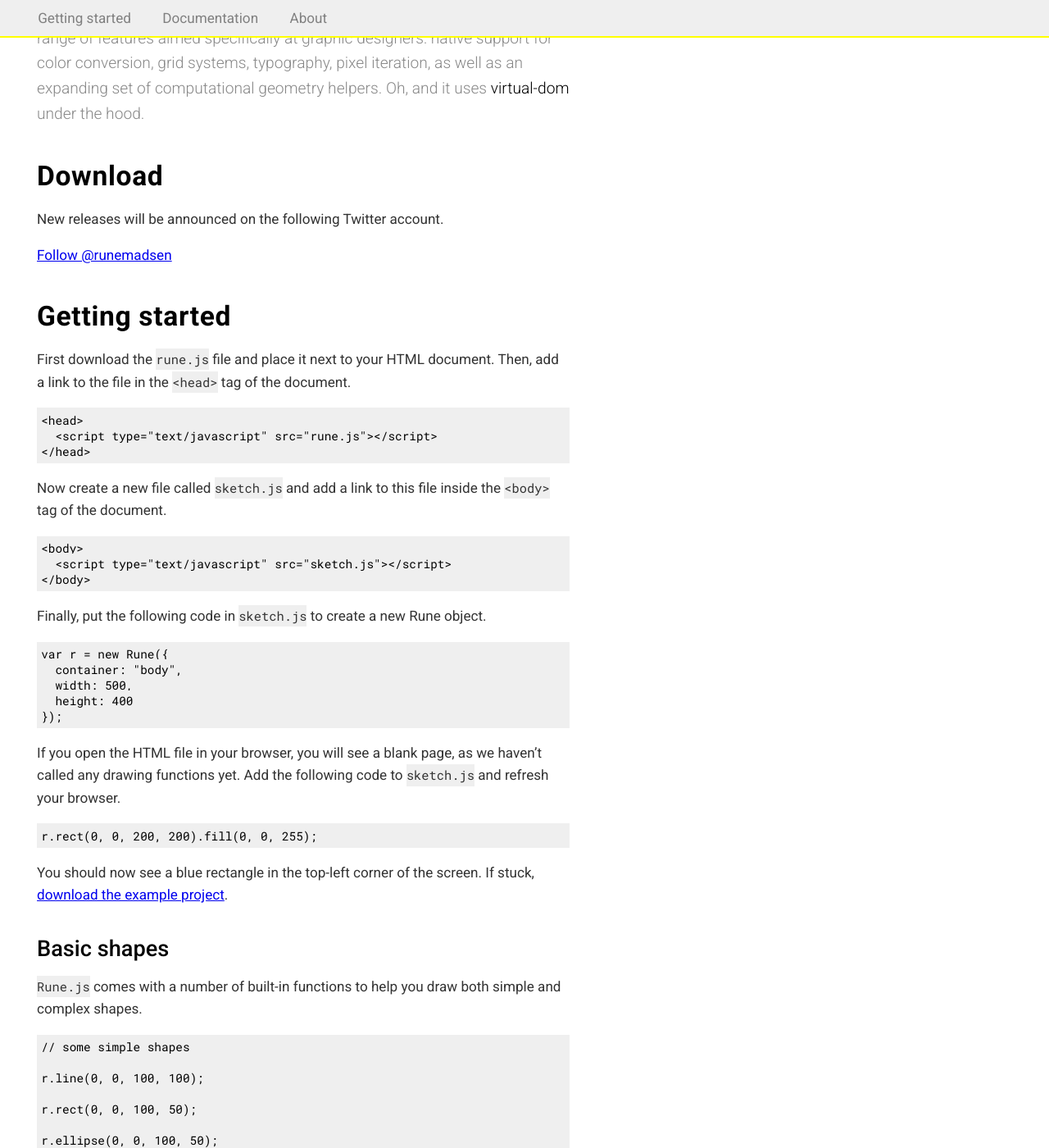
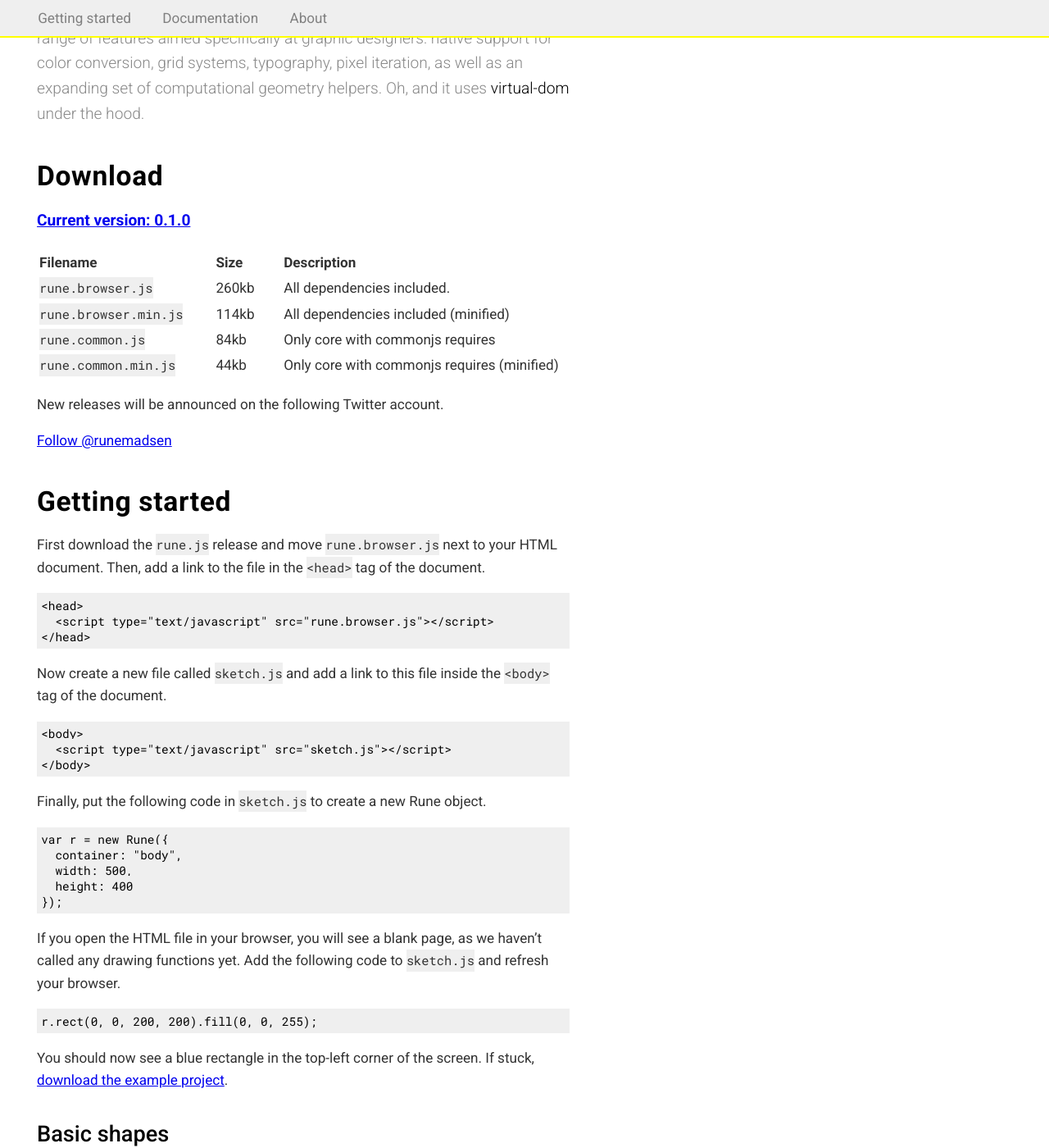
Before and after one commit to runemadsen/rune.js, a Jekyll site: the page built from index.md, in a window 1280 px wide and 1400 px high, scrolled down 190 px. Shown: the whole window at 82% size. Built offline with Jekyll 4.4.1, drawn with Linux system fonts in a browser that asks for light colours; nearby versions of some CDN libraries; comment, search, counter and statistics services are not loaded.

Commit message:
adding release

````diff
--- a/_layouts/default.html
+++ b/_layouts/default.html
@@ -16,7 +16,6 @@
     <script>!function(d,s,id){var js,fjs=d.getElementsByTagName(s)[0],p=/^http:/.test(d.location)?'http':'https';if(!d.getElementById(id)){js=d.createElement(s);js.id=id;js.src=p+'://platform.twitter.com/widgets.js';fjs.parentNode.insertBefore(js,fjs);}}(document, 'script', 'twitter-wjs');</script>
 
     <script type="text/javascript" src="https://code.jquery.com/jquery-2.1.4.min.js"></script>
-    <script type="text/javascript" src="/js/rune.js"></script>
     <script type="text/javascript" src="/js/highlight.js"></script>
     <script>hljs.initHighlightingOnLoad();</script>
 
--- a/_sass/_fonts.scss
+++ b/_sass/_fonts.scss
@@ -64,8 +64,12 @@ code {
   font-size: 0.9em;
 }
 
-p, ul, ol {
+p, ul, ol, table {
   font-size: 1.07em;
   line-height: 1.6em;
   color: #333;
 }
+
+#download + p {
+  font-size: 1.2em;
+}
--- a/_sass/_layout.scss
+++ b/_sass/_layout.scss
@@ -43,3 +43,22 @@ header {
     }
   }
 }
+
+// download table
+
+table {
+
+  width: 100%;
+
+  thead {
+    text-align: left;
+  }
+
+  tr td {
+    padding-right: 30px;
+
+    &:last-child {
+      padding-right: 0;
+    }
+  }
+}
--- a/index.md
+++ b/index.md
@@ -10,6 +10,15 @@ Rune.js is a JavaScript library for programming graphic design systems with SVG.
 
 ## Download
 
+**[Current version: 0.1.0](https://github.com/runemadsen/rune.js/releases/tag/0.1.0)**
+
+| Filename              | Size   | Description   |
+| --------------------- | ------ | -------------|
+| `rune.browser.js`     | 260kb  | All dependencies included. |
+| `rune.browser.min.js` | 114kb  | All dependencies included (minified) |
+| `rune.common.js`      | 84kb   | Only core with commonjs requires |
+| `rune.common.min.js`  | 44kb   | Only core with commonjs requires (minified) |
+
 New releases will be announced on the following Twitter account.
 
 <a href="https://twitter.com/runemadsen" class="twitter-follow-button" data-show-count="false" data-size="large">Follow @runemadsen</a>
@@ -17,11 +26,11 @@ New releases will be announced on the following Twitter account.
 
 ## Getting started
 
-First download the `rune.js` file and place it next to your HTML document. Then, add a link to the file in the `<head>` tag of the document.
+First download the `rune.js` release and move `rune.browser.js` next to your HTML document. Then, add a link to the file in the `<head>` tag of the document.
 
 ```html
 <head>
-  <script type="text/javascript" src="rune.js"></script>
+  <script type="text/javascript" src="rune.browser.js"></script>
 </head>
 ```
 
````
